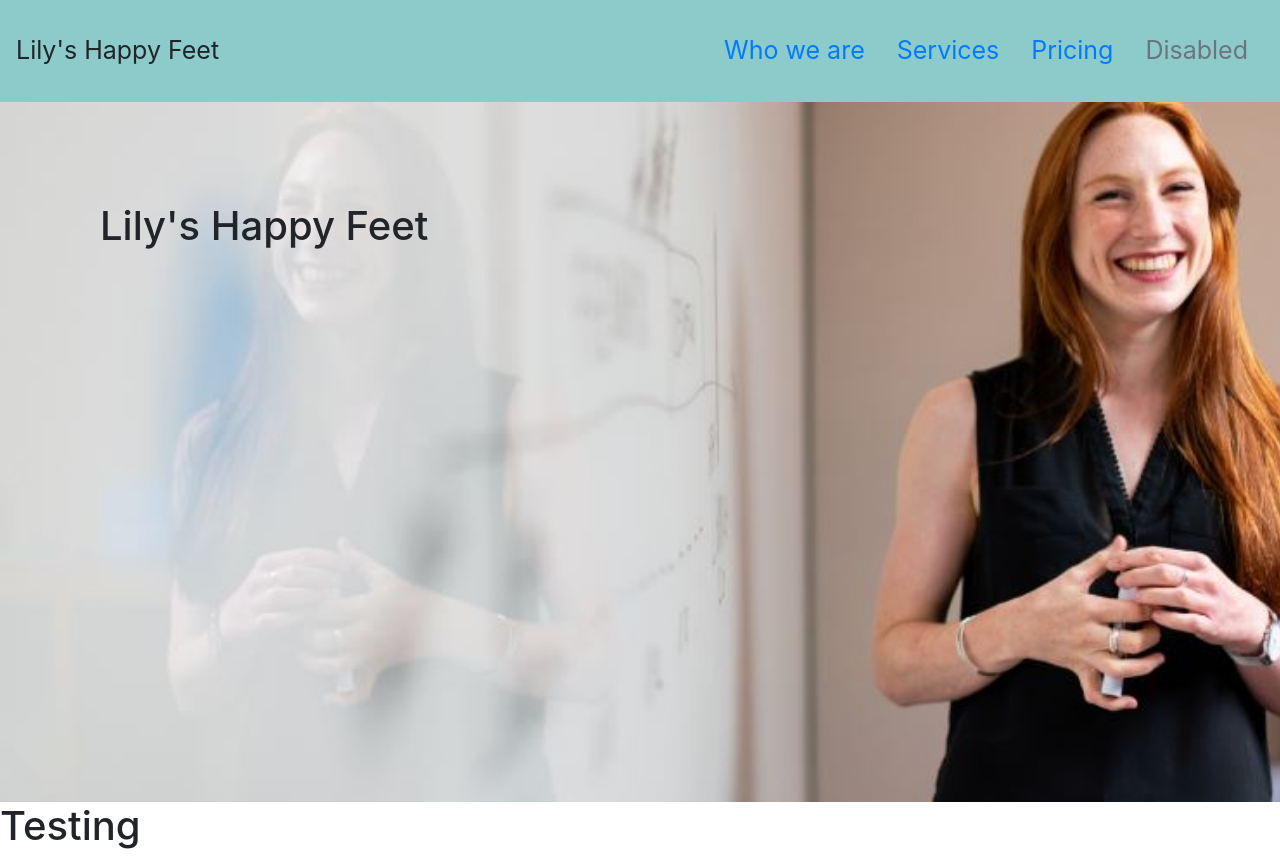
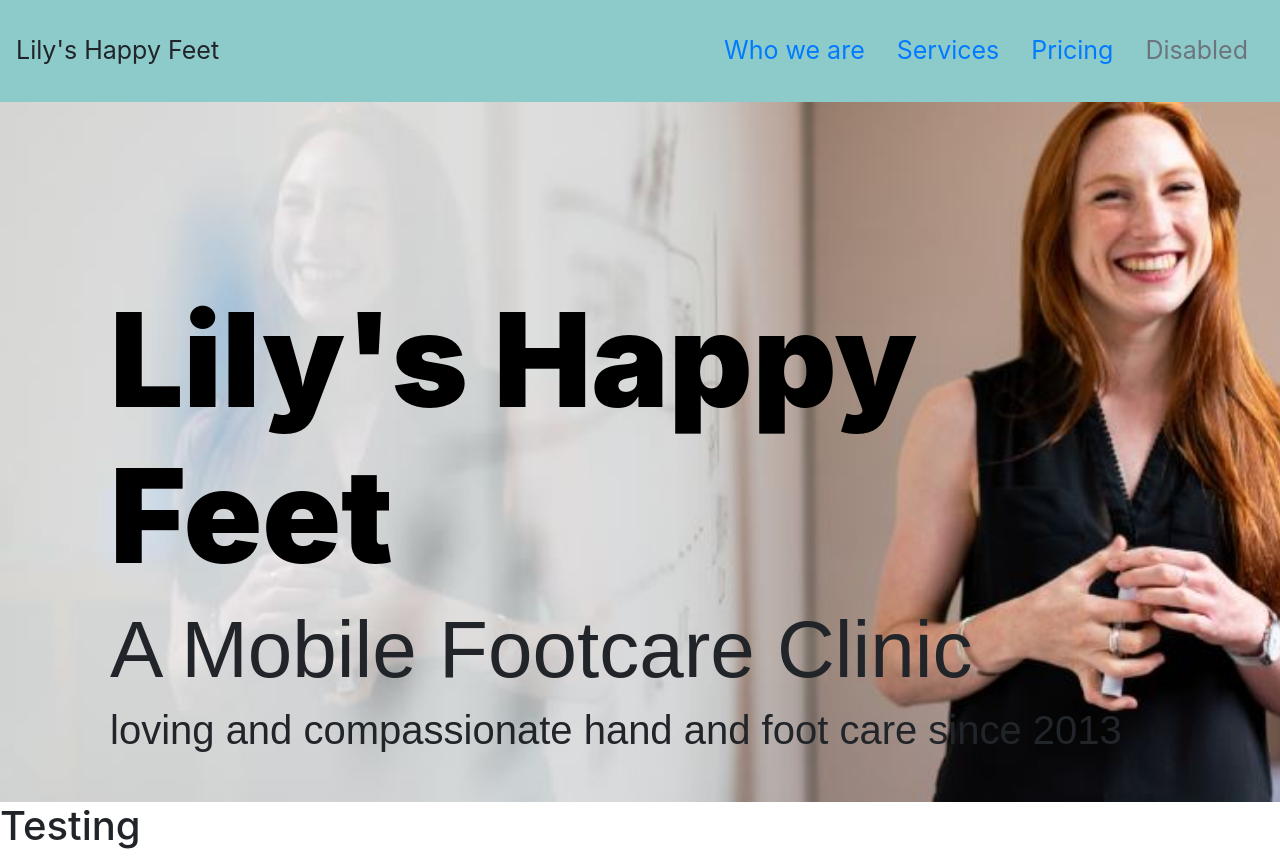
Before and after one commit to AnindaS13/Lily-s-Happy-Feet-Website, a React (Create React App) app: page / in a window 1280 px wide. Built offline with nearby package versions, Linux system fonts and the light colour scheme.

Commit message:
Front page done

```diff
--- a/src/Pages/Homepage.css
+++ b/src/Pages/Homepage.css
@@ -8,4 +8,27 @@
     background-size: cover;
 }
 
+.title {
+    font-weight: 1000;
+    font-size: 130px;
+    margin-left: 10px;
+    padding-top: 80px;
+    color: black;
+}
+
+.subtitle {
+
+    font-family: "Arial";
+    font-weight: 500;
+    font-size: 80px;
+    margin-left: 10px;
+}
+
+.sentence {
+
+    font-family: "Arial";
+    font-size: 40px;
+    margin-left: 10px;
+}
+
 /*../../public/Images/homepage.PNG */
--- a/src/Pages/Homepage.js
+++ b/src/Pages/Homepage.js
@@ -10,9 +10,12 @@ function Homepage()
             <Navbar />
             <div className = "backImage">
 
-                <h1>Lily's Happy Feet</h1>
+                <h1 className = "title">Lily's Happy Feet</h1>
+                <h2 className = "subtitle"> A Mobile Footcare Clinic </h2>
+                <h3 className = "sentence">loving and compassionate hand and foot care since 2013</h3>
             </div>
             <h1> Testing</h1>
+
         </div>
     );
 }
```
